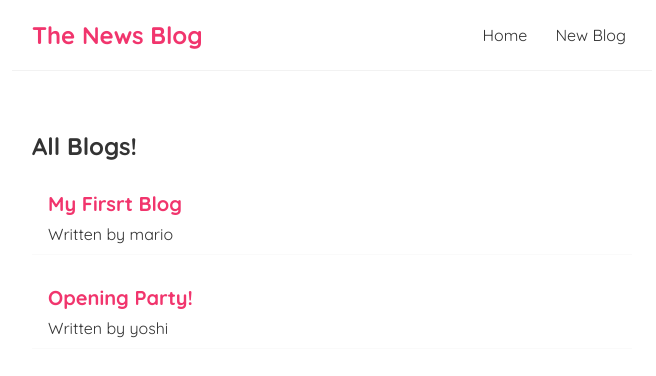
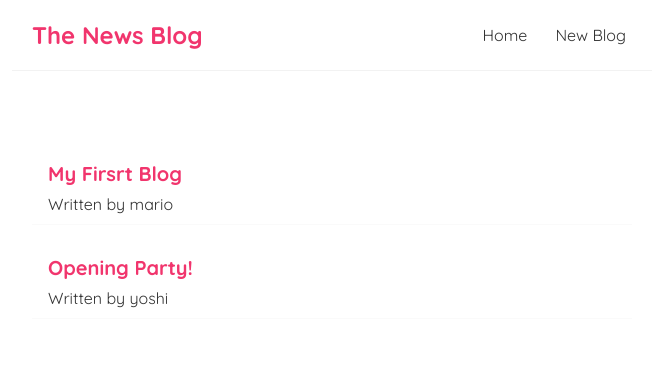
Before and after one commit to NetworkWarrior/first-react-app, a React (Create React App) app: page / in a window 1280 px wide. Shown: the top 376 px of the page, without its empty margins (308-964 px from the left). Built offline with nearby package versions, Linux system fonts and the light colour scheme; data requests are answered from the project's data file.

Commit message:
conditional loading message

```diff
--- a/src/Home.js
+++ b/src/Home.js
@@ -1,21 +1,27 @@
-import {useState, useEffect} from 'react';
-import BlogsList from './BlogsList';
+import { useEffect, useState } from "react";
+import BlogsList from "./BlogsList";
+
 const Home = () => {
-    const[blogs, setBlogs] = useState(null);
+  const [blogs, setBlogs] = useState(null);
+  const [isPending, setIsPending] = useState(true);
 
   useEffect(() => {
+    setTimeout(() => {
       fetch('http://localhost:8000/blogs')
       .then(res => {
         return res.json();
       })
       .then(data => {
-                setBlogs(data)
+        setIsPending(false);
+        setBlogs(data);
       })
+    }, 1000);
   }, [])
 
   return (
     <div className="home">
-            {blogs && <BlogsList blogs={blogs} title="All Blogs!"/>}
+      { isPending && <div>Loading...</div> }
+      {blogs && <BlogsList blogs={blogs} />}
     </div>
   );
 }
```
Lines whose indentation alone changed are shown as unchanged.
